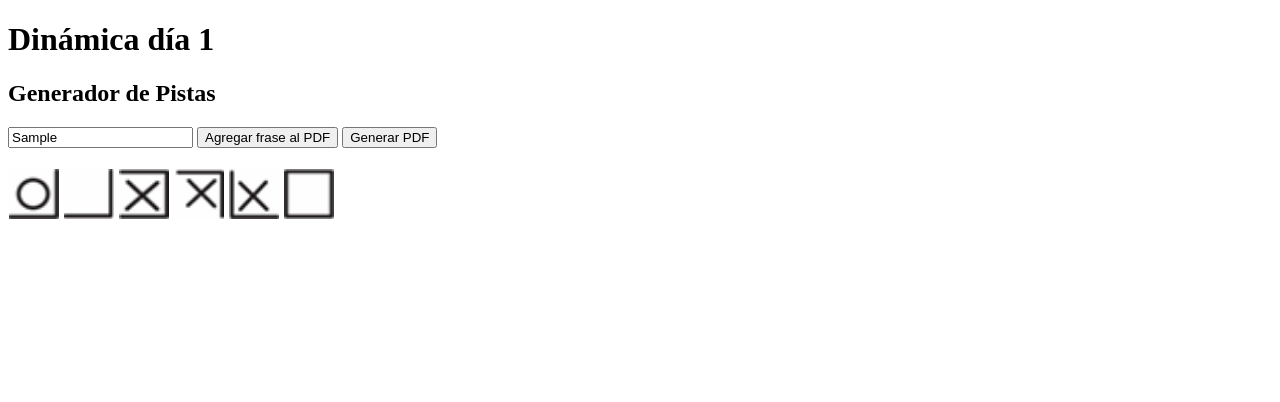
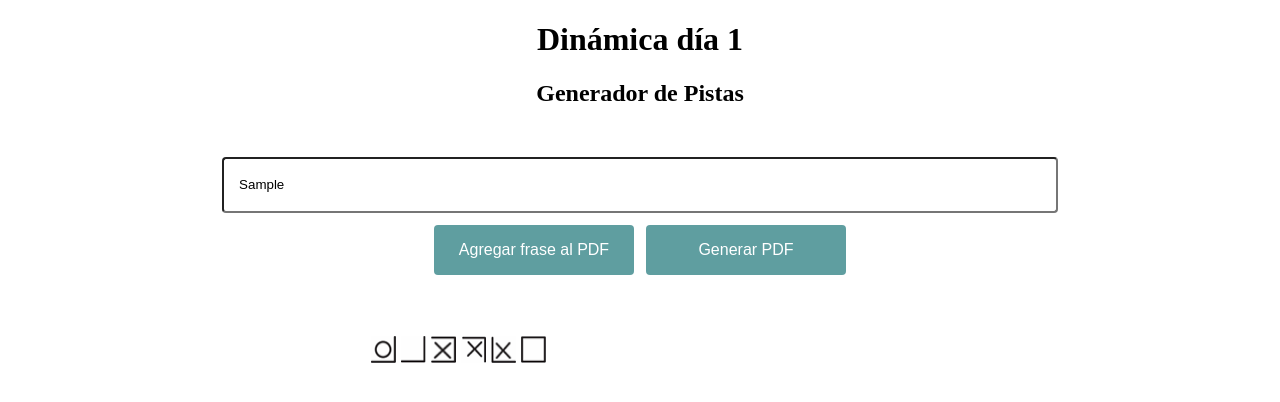
Before and after one commit to pcodef/generate-pdf-code, a plain HTML site: page index.html in a window 1280 px wide. Both pictures are taken after typing "Sample" into the empty fields and a click on the button "Agregar frase al PDF". Drawn offline with nearby package versions, Linux system fonts and the light colour scheme.

Commit message:
Updated layout and styling: Improved input section, button styles, preview area, and image sizes for better presentation.

```diff
--- a/index.html
+++ b/index.html
@@ -10,11 +10,15 @@
 <body>
     <h1 id="title">Dinámica día 1</h1>
     <h2 id="name-web">Generador de Pistas</h2>
-    <input type="text" id="inputFrase" placeholder="Escribe una frase" maxlength="20">
-    <button type="button" id="add-phrase">Agregar frase al PDF</button>
-    <button type="button" id="generate-pdf">Generar PDF</button>
 
-    <div id="preview" style="margin-top: 20px; display: flex; flex-direction: column; gap: 10px;"></div>
+    <div id="input-section">
+        <input type="text" id="inputFrase" placeholder="Escribe una frase" maxlength="20">
+        <div id="input-controls">
+            <button type="button" id="add-phrase">Agregar frase al PDF</button>
+            <button type="button" id="generate-pdf">Generar PDF</button>
+        </div>
+    </div>
+    <div id="preview"></div>
 
     <script src="script.js"></script>
 </body>
--- a/script.js
+++ b/script.js
@@ -37,8 +37,6 @@ function mostrarVistaPrevia() {
             let img = document.createElement("img");
             img.src = `images/${letra}.png`; // Asegúrate de tener imágenes en /images/
             img.alt = letra;
-            img.style.width = "50px"; // Tamaño ajustable
-            img.style.height = "50px";
             fila.appendChild(img);
         }
 
--- a/style.css
+++ b/style.css
@@ -1,9 +1,68 @@
+
+#title {
+    text-align: center;
+}
+
+#name-web {
+    text-align: center;
+}
+
+#input-section {
+    display: flex;
+    flex-direction: column;
+    gap: 12px;
+    align-items: center;
+    margin: 50px;
+}
+
+#input-controls {
+    display: flex;
+    flex-direction: row;
+    gap: 12px;
+}
+
+button {
+    width: 200px;
+    height: 50px;
+    background-color: cadetblue;
+    color: white;
+    font-size: 16px;
+    border-radius: 4px;
+    border: none;
+}
+
+button:hover {
+    background-color: rgb(51, 115, 117);
+}
+
+#inputFrase {
+    width: 70%;
+    height: 50px;
+    border-radius: 4px;
+    padding-left: 15px;
+}
+
+#preview {
+    display: flex;
+    flex-direction: column;
+    gap: 20px;
+    width: 540px;
+    margin: 60px auto;
+}
+
 .row-code {
     display: flex;
     gap: 5px;
     margin: 1px;
+    width: fit-content;
+    flex-flow: wrap;
 }
-
 .row-code:hover{
     border: solid 2px blue;
 }
+
+
+img {
+    width: 25px;
+    height: auto;
+}
```
